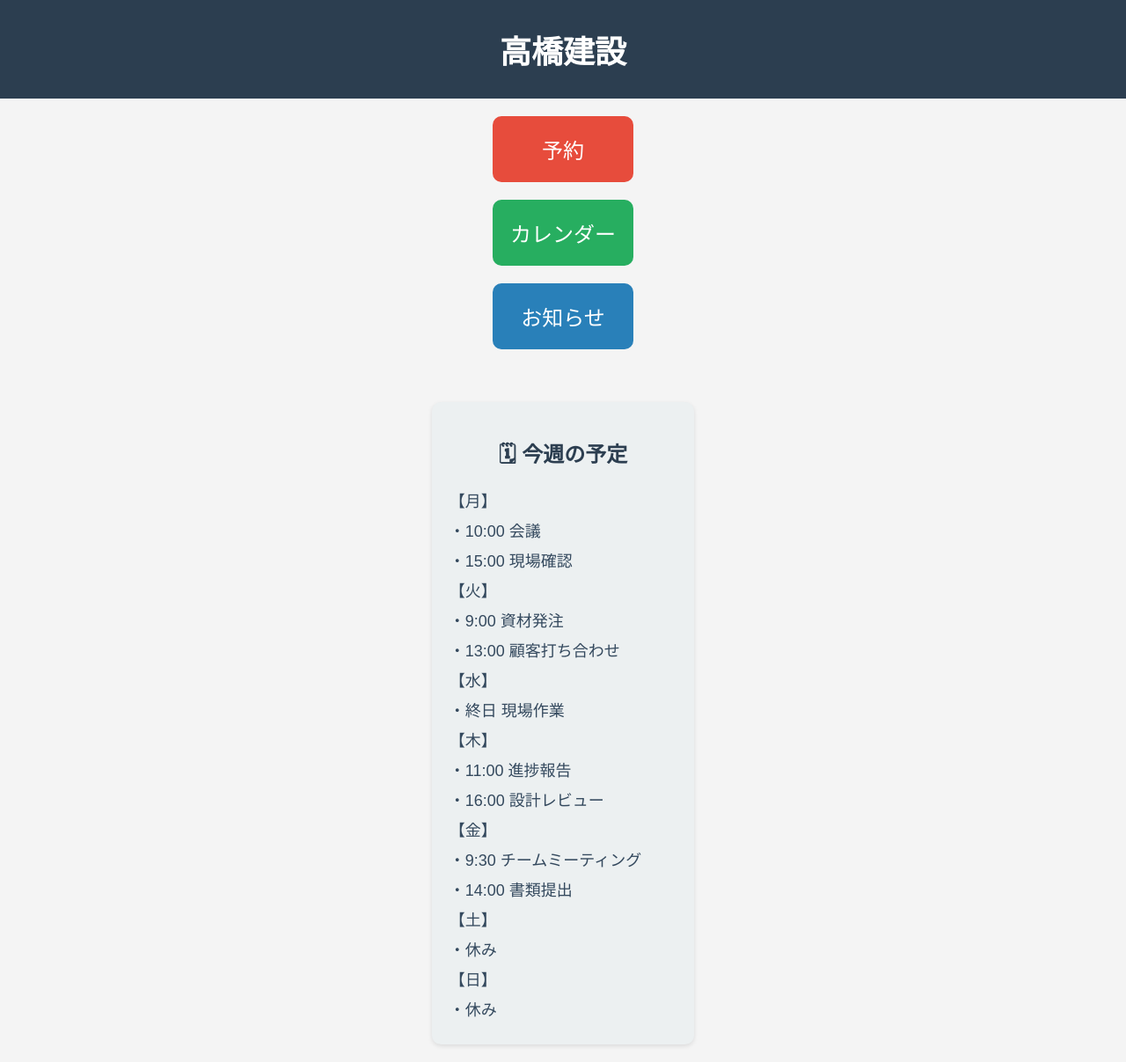
After one commit to katayama502/team_Butouha, a PHP site: page /me.html in a window 1280 px wide. The commit adds this page. Shown: the whole page at 88% size. Run offline with PHP 8.4, Linux system fonts and the light colour scheme.

Commit message:
再度コミット

```diff
--- a/config.php
+++ b/config.php
@@ -6,5 +6,5 @@ $charset = 'utf8mb4';
 return [
     'dsn' => sprintf('mysql:host=%s;dbname=%s;charset=%s', $host, $database, $charset),
     'username' => getenv('DB_USER') ?: 'root',
-    'password' => getenv('DB_PASS') ?: '',
+    'password' => getenv('DB_PASS') ?: 'root',
 ];
--- a/index.php
+++ b/index.php
@@ -32,7 +32,7 @@ try {
   <meta charset="utf-8">
   <meta name="viewport" content="width=device-width, initial-scale=1">
   <title>お知らせアプリ</title>
-  <link rel="stylesheet" href="style.css">
+  <link rel="stylesheet" href="style1.css">
 </head>
 <body class="page-home">
   <header class="home-header">
--- /dev/null
+++ b/me.html
@@ -0,0 +1,170 @@
+<!DOCTYPE html>
+<html lang="ja">
+<head>
+  <meta charset="UTF-8">
+  <title>高橋建設 ホーム</title>
+  <meta name="viewport" content="width=device-width, initial-scale=1.0">
+  <style>
+    body {
+      margin: 0;
+      font-family: 'Arial', sans-serif;
+      background-color: #f4f4f4;
+      display: flex;
+      flex-direction: column;
+      align-items: center;
+      justify-content: flex-start;
+      height: 100vh;
+    }
+
+    header {
+      background-color: #2c3e50;
+      color: white;
+      text-align: center;
+      width: 100%;
+      padding: 30px;
+      font-size: 36px;
+      font-weight: bold;
+    }
+
+    .main {
+      flex: 1;
+      display: flex;
+      flex-direction: column;
+      align-items: center;
+      justify-content: center;
+      gap: 40px;
+      width: 100%;
+      padding: 20px;
+    }
+
+    .button-group {
+      display: flex;
+      flex-direction: column;
+      align-items: center;
+      gap: 20px;
+    }
+
+    button {
+      padding: 20px 40px;
+      font-size: 24px;
+      border: none;
+      border-radius: 10px;
+      cursor: pointer;
+      width: 80%;
+      max-width: 400px;
+      color: white;
+      white-space: nowrap;
+      display: flex;
+      align-items: center;
+      justify-content: center;
+    }
+
+    .btn-reserve {
+      background-color: #e74c3c;
+    }
+
+    .btn-calendar {
+      background-color: #27ae60;
+    }
+
+    .btn-info {
+      background-color: #2980b9;
+    }
+
+    .weekly-schedule {
+      width: 100%;
+      max-width: 600px;
+      background-color: #ecf0f1;
+      padding: 20px;
+      margin-top: 20px;
+      border-radius: 10px;
+      box-shadow: 0 2px 5px rgba(0,0,0,0.1);
+    }
+
+    .weekly-schedule h2 {
+      font-size: 24px;
+      margin-bottom: 15px;
+      color: #2c3e50;
+      text-align: center;
+    }
+
+    .schedule-item {
+      font-size: 18px;
+      margin-bottom: 8px;
+      color: #34495e;
+    }
+
+    @media (max-width: 600px) {
+      header {
+        font-size: 32px;
+        padding: 25px;
+      }
+
+      button {
+        font-size: 28px;
+        width: 90%;
+      }
+
+      .weekly-schedule h2 {
+        font-size: 22px;
+      }
+
+      .schedule-item {
+        font-size: 16px;
+      }
+    }
+  </style>
+</head>
+<body>
+
+<header>
+  高橋建設
+</header>
+
+<div class="main">
+  <div class="button-group">
+    <button class="btn-reserve" onclick="alert('予約ページへ移動します')">予約</button>
+    <button class="btn-calendar" onclick="alert('カレンダーを表示します')">カレンダー</button>
+    <button class="btn-info" onclick="alert('お知らせを表示します')">お知らせ</button>
+  </div>
+
+  <div class="button-group">
+    <div class="weekly-schedule">
+      <h2>🗓 今週の予定</h2>
+      <div id="scheduleList"></div>
+    </div>
+  </div>
+</div>
+
+<script>
+  const schedules = {
+    "月": ["10:00 会議", "15:00 現場確認"],
+    "火": ["9:00 資材発注", "13:00 顧客打ち合わせ"],
+    "水": ["終日 現場作業"],
+    "木": ["11:00 進捗報告", "16:00 設計レビュー"],
+    "金": ["9:30 チームミーティング", "14:00 書類提出"],
+    "土": ["休み"],
+    "日": ["休み"]
+  };
+
+  const days = ["月", "火", "水", "木", "金", "土", "日"];
+  const scheduleList = document.getElementById("scheduleList");
+
+  days.forEach(day => {
+    const items = schedules[day] || ["予定なし"];
+    const dayTitle = document.createElement("div");
+    dayTitle.className = "schedule-item";
+    dayTitle.textContent = `【${day}】`;
+    scheduleList.appendChild(dayTitle);
+
+    items.forEach(item => {
+      const div = document.createElement("div");
+      div.className = "schedule-item";
+      div.textContent = `・${item}`;
+      scheduleList.appendChild(div);
+    });
+  });
+</script>
+
+</body>
+</html>
```
